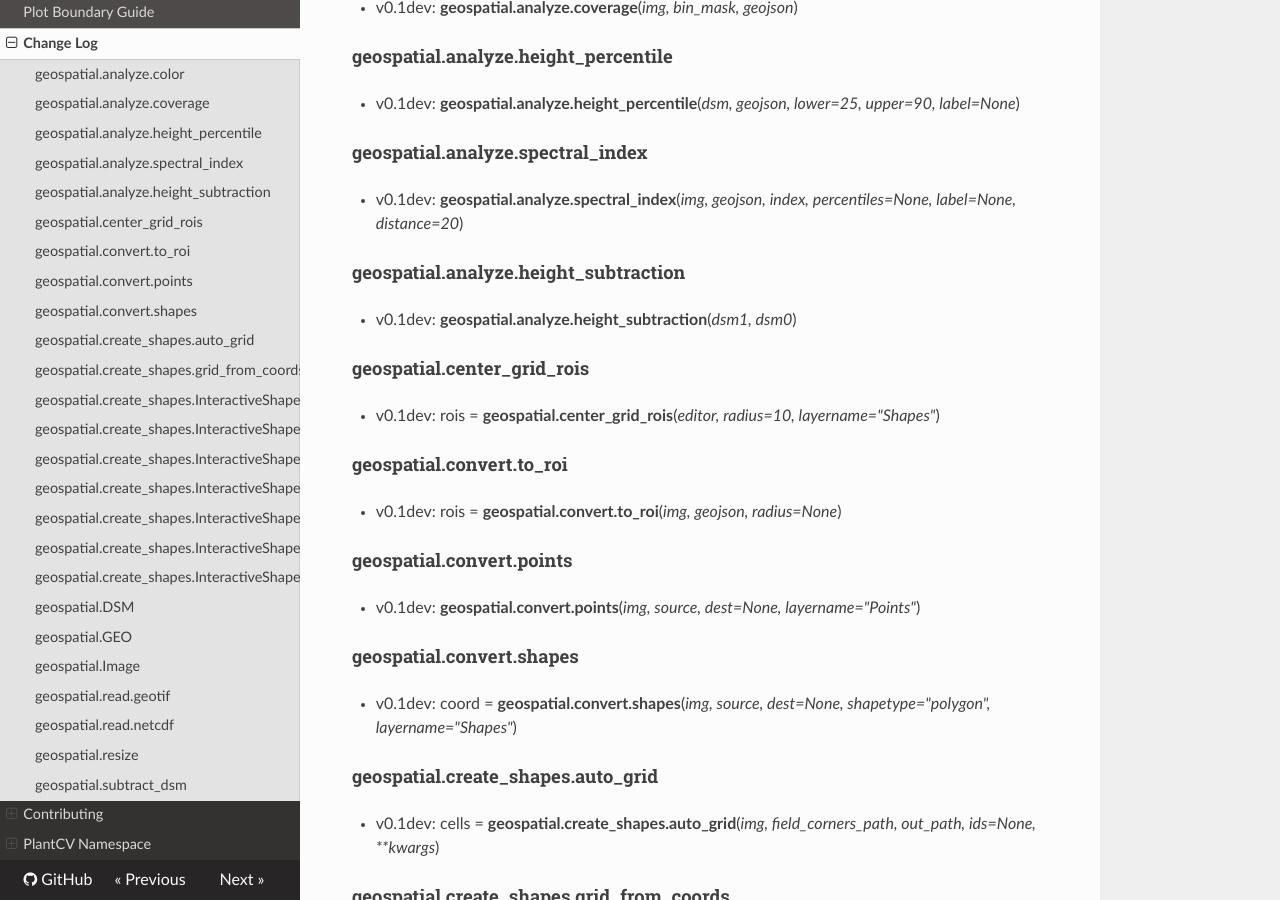
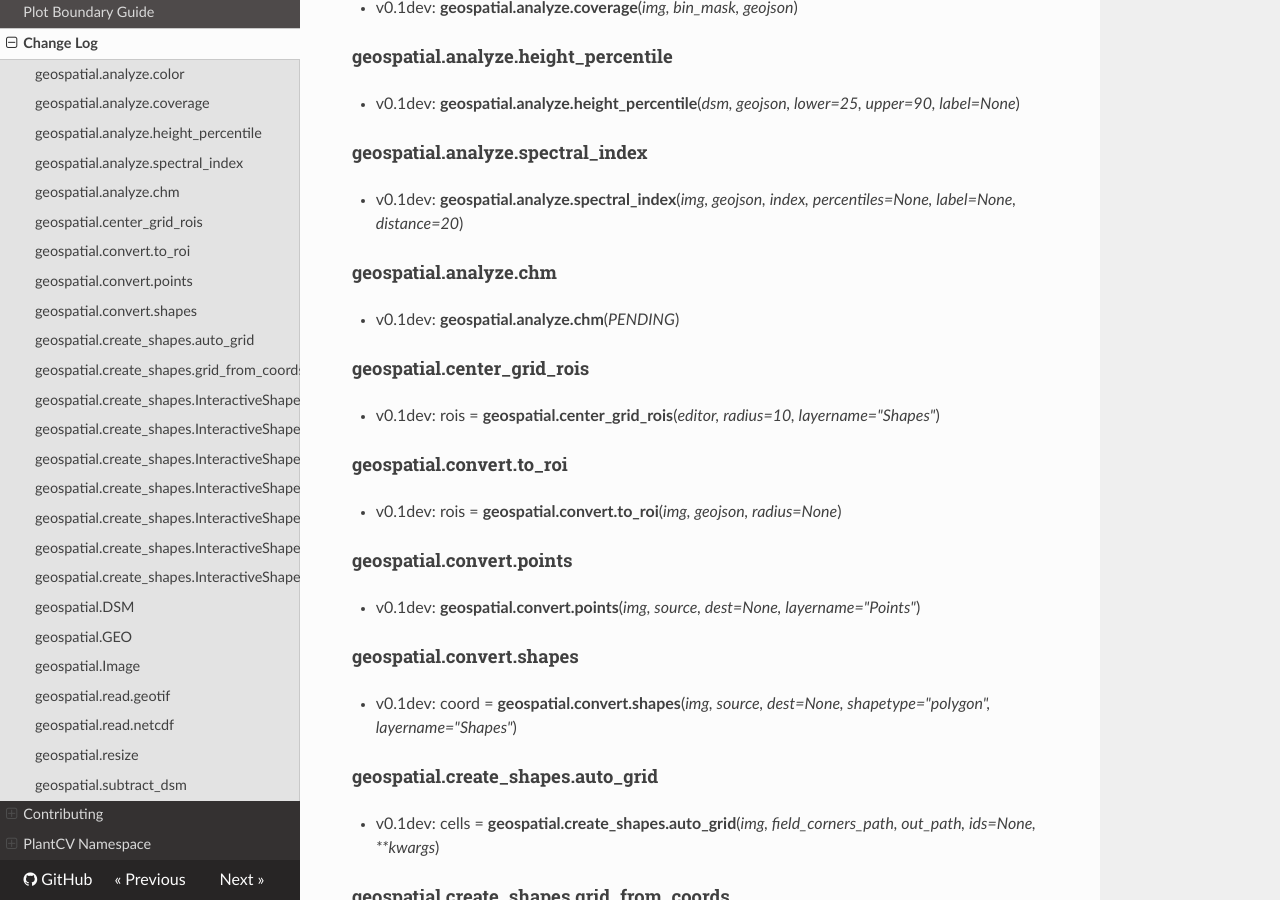
Before and after one commit to danforthcenter/plantcv-geospatial, an MkDocs documentation site: the page built from docs/changelog.md, in a window 1280 px wide and 900 px high, scrolled down 375 px. Built offline with MkDocs 1.6.1, drawn with Linux system fonts in a browser that asks for light colours; nearby versions of some CDN libraries.

Commit message:
stashed mistakenly

```diff
--- a/docs/changelog.md
+++ b/docs/changelog.md
@@ -18,9 +18,9 @@ All notable changes to this project will be documented below.
 
 * v0.1dev: **geospatial.analyze.spectral_index**(*img, geojson, index, percentiles=None, label=None, distance=20*)
 
-#### geospatial.analyze.height_subtraction
+#### geospatial.analyze.chm
 
-* v0.1dev: **geospatial.analyze.height_subtraction**(*dsm1, dsm0*)
+* v0.1dev: **geospatial.analyze.chm**(*PENDING*)
 
 #### geospatial.center_grid_rois
 
```
